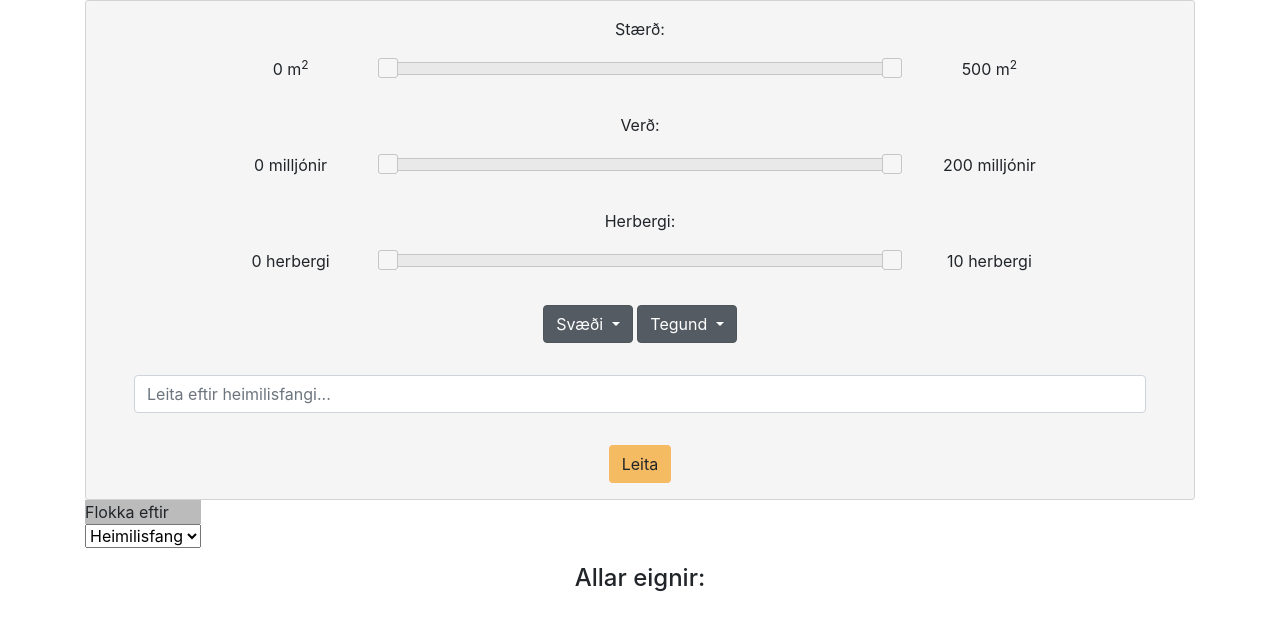
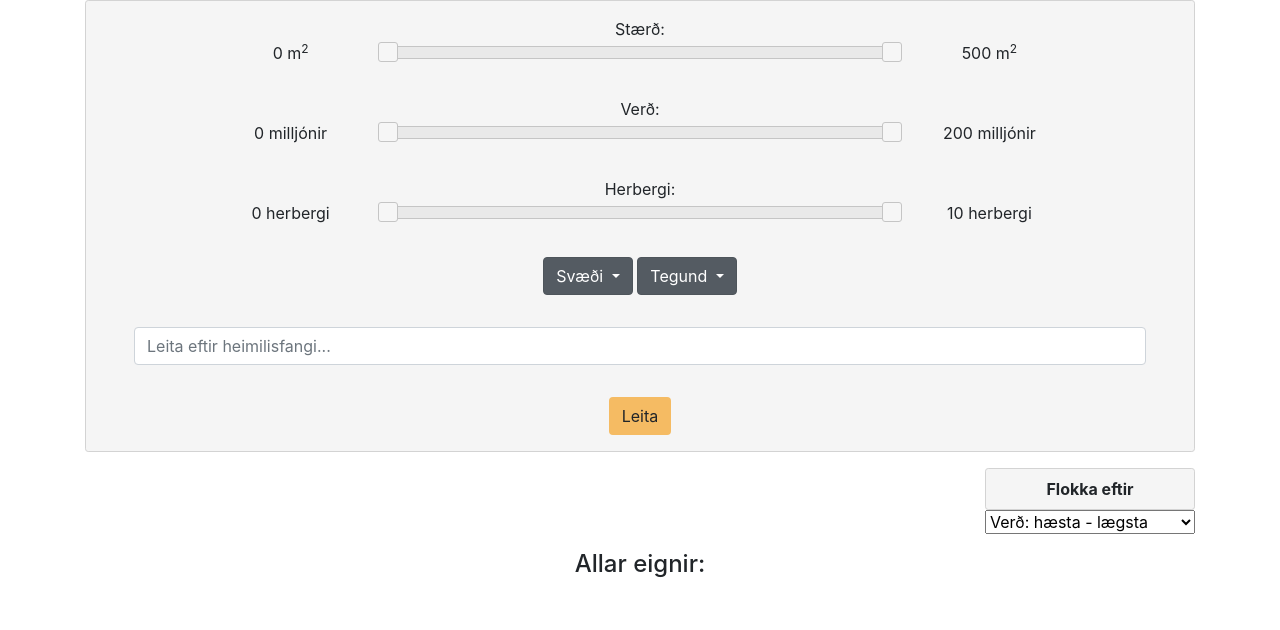
Before and after one commit to pker98/verklegt2, a Django app: template project/templates/forsida/home.html in a window 1280 px wide. Shown: the part 56-686 px from the top of the page. Run offline with Django 3.2, Linux system fonts and the light colour scheme; the template is opened without the code that fills it, so the values that code supplies are empty; some libraries are stand-ins or nearby versions.

Commit message:
html and css styling

```diff
--- a/project/fasteignasala/static/css/main.css
+++ b/project/fasteignasala/static/css/main.css
@@ -8,6 +8,23 @@ h2 {
 .apartment_list a{
     color: black;
     text-decoration: none;
+}
+
+#sort-block {
+    margin-left:auto;
+    margin-right:0;
+    margin-top: 1rem;
+}
+
+#sort-head {
+    padding: 0.5rem;
+    text-align: center;
+    font-weight: bold;
+    background-color: whitesmoke;
+    border-color: lightgrey;
+    border-width: 0.1rem;
+    border-style: solid;
+    border-radius: 0.2rem;
 }
 
 .apartment_list a:hover .apartment_container {
@@ -129,6 +146,10 @@ h2 {
     width: 50%;
     margin: 0 1rem;
     display: inline-block;
+}
+
+.slider-container p {
+    margin: 0;
 }
 .apartment_container {
     display: inline-block;
--- a/project/templates/forsida/home.html
+++ b/project/templates/forsida/home.html
@@ -163,12 +163,14 @@
         </form>
 
     <div id="sort-block">
-        <div style="background-color: #bbbbbb">
+        <div id="sort-head">
             Flokka eftir
         </div>
-        <select onchange="sort()" id="sortval">
-            <option>Heimilisfang</option>
-            <option>Verð</option>
+        <select onchange="sort()" id="sortval" class="selectpicker">
+            <option>Verð: hæsta - lægsta</option>
+            <option>Verð: lægsta - hæsta</option>
+            <option>Stærð: stærsta - minnsta</option>
+            <option>Stærð: minnsta - stærsta</option>
         </select>
     </div>
 
```
